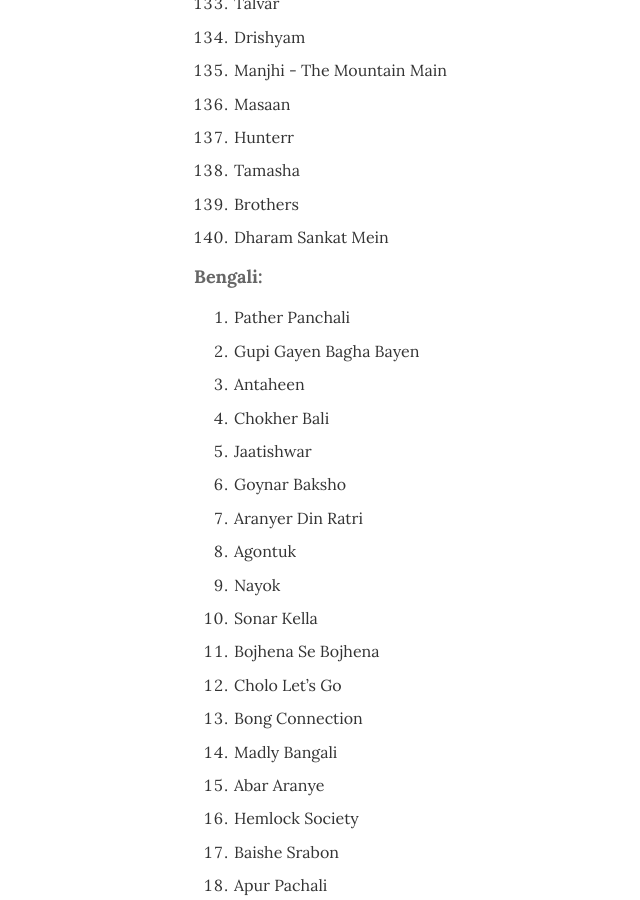
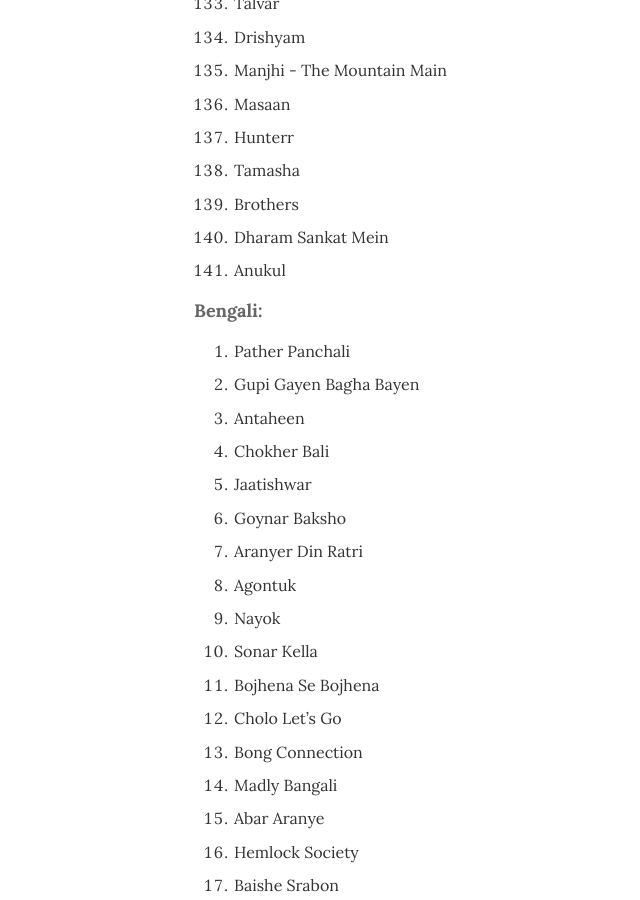
Before and after one commit to argumentativeyouth/pblog, a Jekyll site: the page built from _pages/movies.md, in a window 1280 px wide and 900 px high, scrolled down 9826 px. Shown: the whole window, without its empty margins (131-771 px from the left). Built offline with Jekyll 4.4.1, drawn with Linux system fonts in a browser that asks for light colours.

Commit message:
Update movies.md

```diff
--- a/_pages/movies.md
+++ b/_pages/movies.md
@@ -299,6 +299,7 @@ image:
 138. Tamasha
 139. Brothers
 140. Dharam Sankat Mein
+141. Anukul
 
 **Bengali:**
 1. Pather Panchali
```
